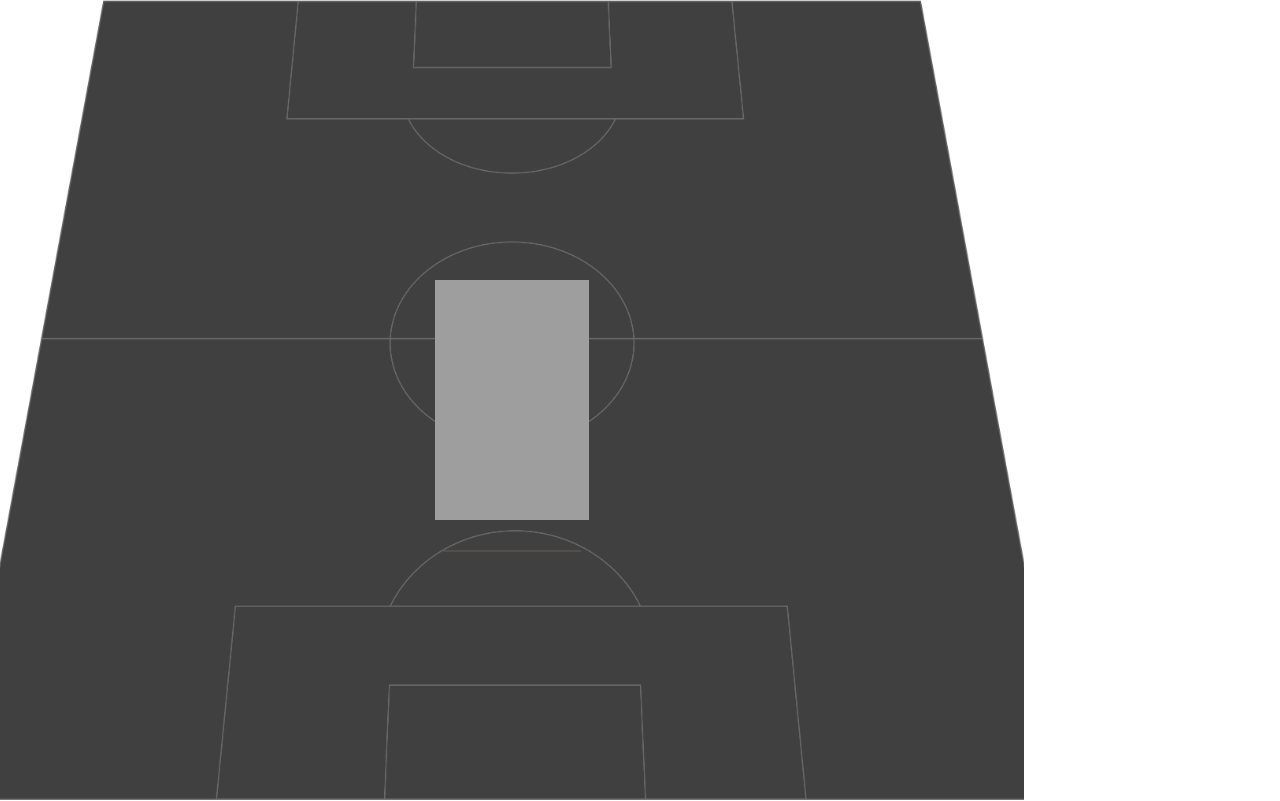
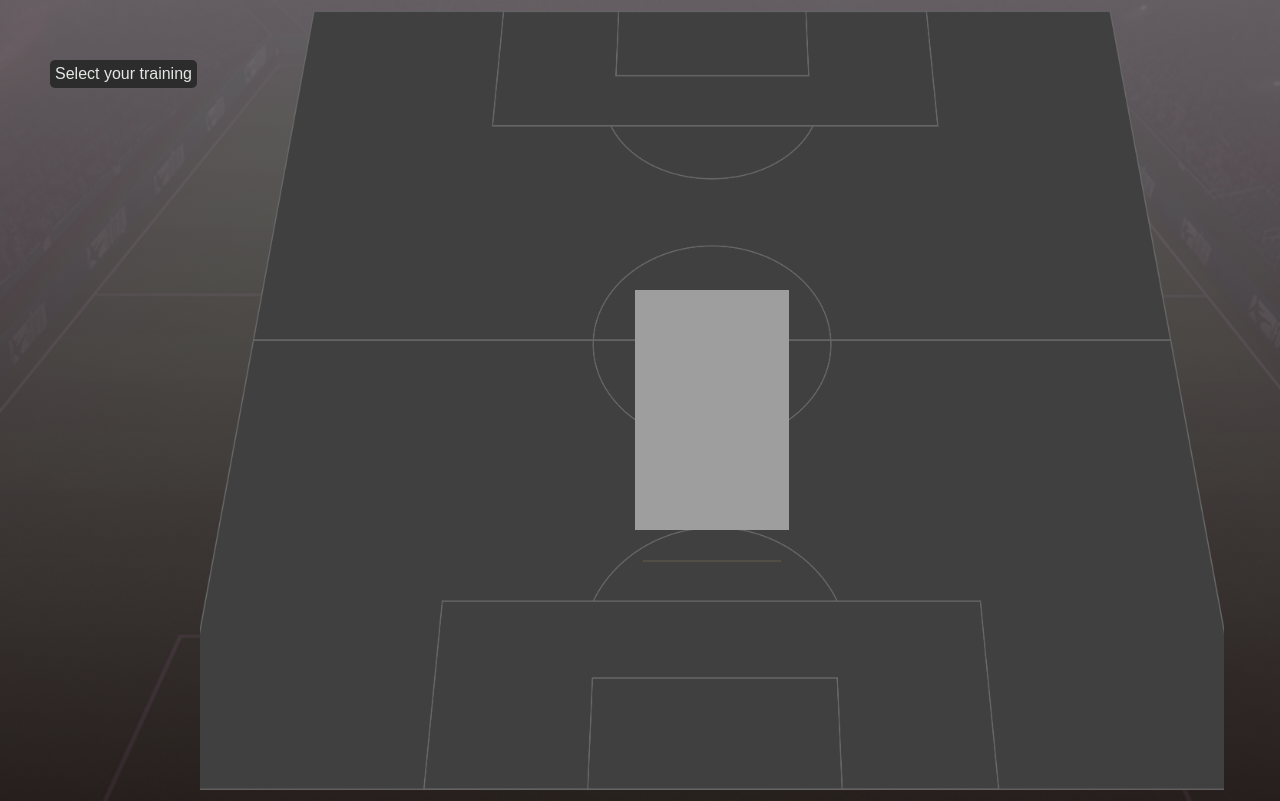
Before and after one commit to Abdellah-EL-malky/Fut-champions, a plain HTML site: page index.html in a window 1280 px wide. Shown: the top 801 px of the page. Drawn offline with nearby package versions, Linux system fonts and the light colour scheme; grey boxes are pictures that could not be loaded; a web font is replaced by a local one.

Commit message:
ajout du fond et style du select de formation

```diff
--- a/assets/style.css
+++ b/assets/style.css
@@ -4,15 +4,24 @@
     box-sizing: border-box;
 }
 
+body {
+    font-family: 'Saira Semi Condensed', sans-serif;
+    font-weight: 400;
+    background-image: linear-gradient(180deg, rgba(110,103,108,0.9) 0%, rgba(23,7,11,0.9) 100%), url('../media/img/fond.webp');
+    background-repeat: no-repeat;
+    background-size: cover;
+    background-position: center;
+    height: 1000px;
+    overflow: hidden;
+}
 .fond{
     background: url("../media/img/terrain.png") no-repeat center center / cover;
     width: 80%;
+    height:780px;
+    margin-left: 200px;
+    margin-top: 10px;
 }
 
-body {
-    font-family: 'Saira Semi Condensed', sans-serif;
-    font-weight: 400;
-}
 
 body:after {
     font-size: 1rem;
@@ -191,3 +200,21 @@ body:after {
 .fut-player-card .player-card-bottom .player-info .player-features .player-features-col span .player-feature-title {
     font-weight: 300;
 }
+
+#formationSelector{
+    position: relative;
+    bottom: 750px;
+    right: 150px;
+    border-radius: 5px;
+    padding: 2px 5px 2px 5px;
+    background-color: #2c2c2c;
+    color: #e4e7e4;
+    -webkit-appearance: none;
+        -moz-appearance: none;
+        appearance: none;
+}
+
+#formationSelector:focus {
+    outline: none;
+    border: none;
+}
--- a/index.html
+++ b/index.html
@@ -77,6 +77,11 @@
         </div>
       </div>
     </div>
+    <select id="formationSelector">
+      <option value="Select" selected>Select your training</option>
+      <option value="4-4-2">4-4-2</option>
+      <option value="4-3-3">4-3-3</option>
+  </select>
   </section>
 
     <script src="assets/script.js"></script>
```
Also changed, not shown: assets/script.js (line endings or trailing spaces), media/img/fond.webp (added).
